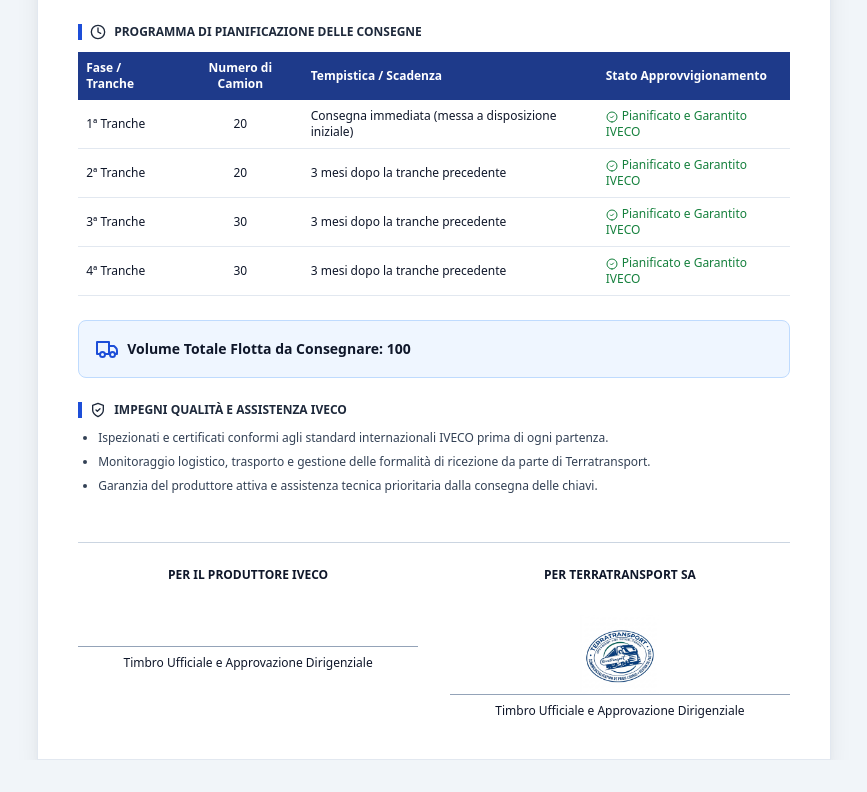
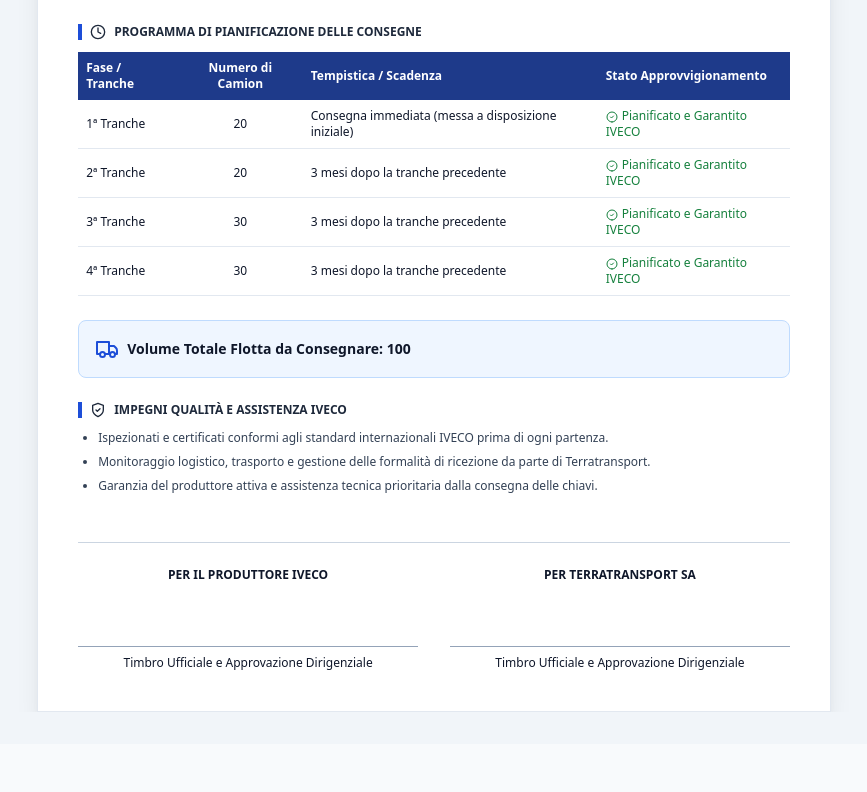
Before and after one commit to Luc13Tech/Terratransport-IVECO-lettre-de-proposition-des-camions-, a React (Create React App) app: page / in a window 1280 px wide. Shown: the part 1382-2174 px from the top of the page, without its empty margins (206-1073 px from the left). After the commit the page ends 2126 px from the top, so only its background shows below. Built offline with nearby package versions, Linux system fonts and the light colour scheme; the HTML template or start-up script is replaced by a standard one.

Commit message:
Fix Vercel build by removing invalid CSS reference to /stamp.png from src files

```diff
--- a/src/index.css
+++ b/src/index.css
@@ -11,17 +11,6 @@
   -webkit-font-smoothing: antialiased;
   -moz-osx-font-smoothing: grayscale;
   background-color: #f8fafc;
-}
-
-/* Cachet Terratransport : l'image est servie depuis /public/stamp.png.
-   Le sélecteur cible uniquement le bloc de signature Terratransport. */
-.mt-12 > div:last-child > div.border-b {
-  position: relative;
-  height: 5rem;
-  background-image: url('/stamp.png');
-  background-repeat: no-repeat;
-  background-position: center;
-  background-size: contain;
 }
 
 /* Optimisation pour l'impression native (Ctrl+P) */
```
